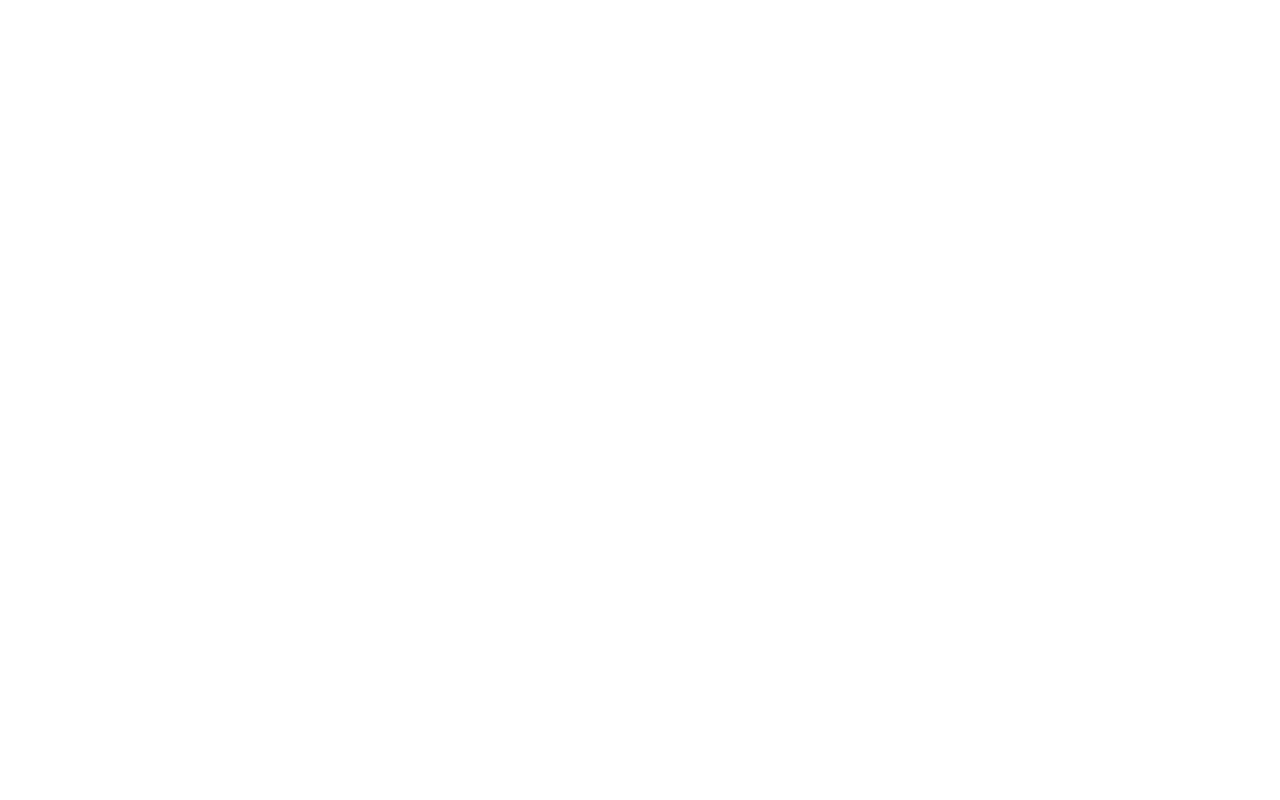
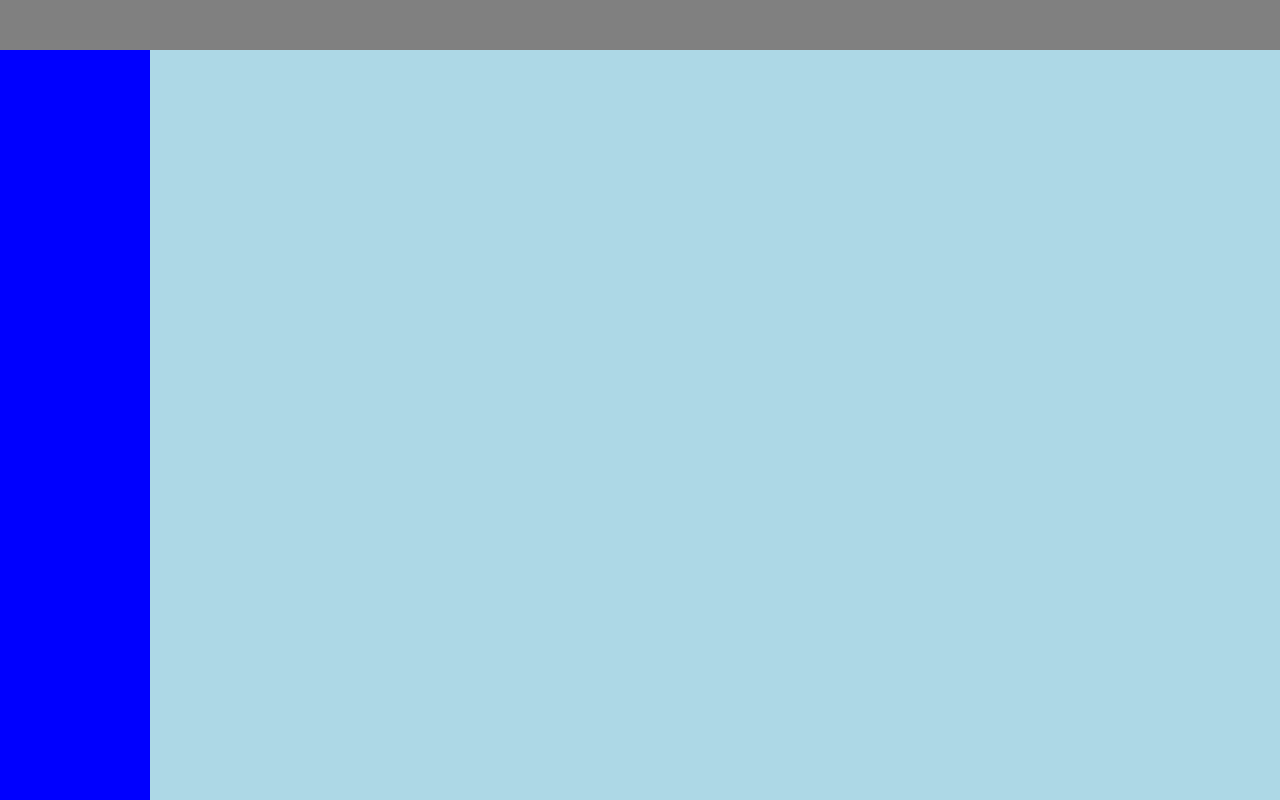
Before and after one commit to manuelnones/html-css-bootstrap-dashboard, a plain HTML site: page index.html in a window 1280 px wide. Drawn offline with nearby package versions, Linux system fonts and the light colour scheme.

Commit message:
add macroarea

```diff
--- a/css/style.css
+++ b/css/style.css
@@ -0,0 +1,21 @@
+.__nav-bar{
+    height: 50px;
+    background-color: gray;
+}
+
+aside{
+    position: fixed;
+    bottom: 0;
+    top: 50px;
+    width: 150px;
+    background-color: blue;
+}
+
+main{
+    position: fixed;
+    top: 50px;
+    bottom: 0;
+    left: 150px;
+    right: 0;
+    background-color: lightblue;
+}
--- a/index.html
+++ b/index.html
@@ -5,8 +5,25 @@
     <meta http-equiv="X-UA-Compatible" content="IE=edge">
     <meta name="viewport" content="width=device-width, initial-scale=1.0">
     <title>Document</title>
+    <link href="https://cdn.jsdelivr.net/npm/bootstrap@5.3.0-alpha1/dist/css/bootstrap.min.css" rel="stylesheet" integrity="sha384-GLhlTQ8iRABdZLl6O3oVMWSktQOp6b7In1Zl3/Jr59b6EGGoI1aFkw7cmDA6j6gD" crossorigin="anonymous">
+    <link rel="stylesheet" href="css/style.css">
 </head>
 <body>
+    <nav class="__nav-bar">
 
+    </nav>
+
+
+    <aside>
+
+    </aside>
+
+
+    <main>
+
+    </main>
+
+
+    <script src="https://cdn.jsdelivr.net/npm/bootstrap@5.3.0-alpha1/dist/js/bootstrap.bundle.min.js" integrity="sha384-w76AqPfDkMBDXo30jS1Sgez6pr3x5MlQ1ZAGC+nuZB+EYdgRZgiwxhTBTkF7CXvN" crossorigin="anonymous"></script>
 </body>
 </html>
```
